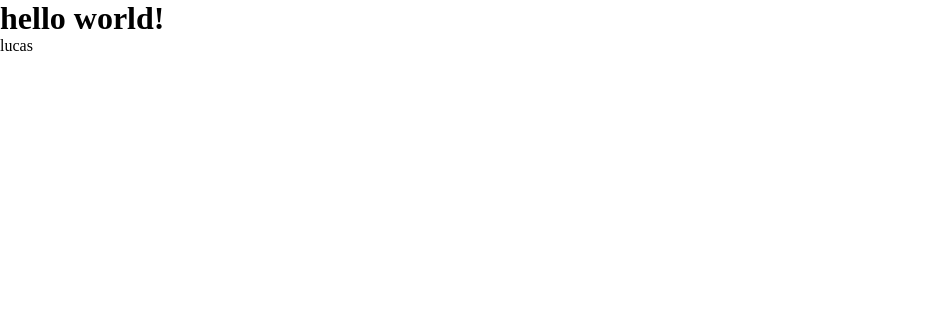
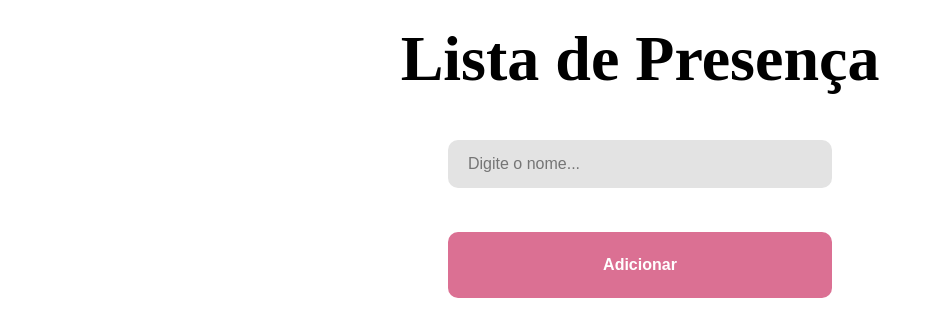
Before and after one commit to Lucas-kechi/First-React-Project, a React (Vite) app: page / in a window 1280 px wide. Shown: the top 336 px of the page, without its empty margins (0-942 px from the left). Built offline with nearby package versions, Linux system fonts and the light colour scheme.

Commit message:
Adicionando css A nosso page home

```diff
--- a/src/pages/Home/index.jsx
+++ b/src/pages/Home/index.jsx
@@ -2,9 +2,10 @@ import './style.css';
 
 export function Home() {
   return ( // abaixo teremos o retorno da função, ela deve retornar apenas um elemento, em resolução aqui usamos uma <div> mas também podemos utilizar um 'fragment', um elemento vazio, <> (conteúdo HTML) </>
-    <div>
-      <h1>hello world!</h1>
-      <p> lucas</p>
+    <div className='container'>
+      <h1>Lista de Presença</h1>
+      <input type="text" placeholder='Digite o nome...' />
+      <button type='button'>Adicionar</button>
     </div>
 
   )
--- a/src/pages/Home/style.css
+++ b/src/pages/Home/style.css
@@ -0,0 +1,40 @@
+.container {
+    height: 40vh;
+    display: flex;
+    align-items: center;
+    flex-direction: column;
+    justify-content: space-around;
+}
+
+.container h1 {
+    font-size: 64px;
+}
+
+.container input {
+    width: 30%;
+    height: 15%;
+
+    padding: 0 20px;
+    border: none;
+    border-radius: 10px;
+    background-color: #E3E3E3;
+    font-size: 16px;
+}
+
+.container button{
+    width: 30%;
+    font-size: 16px;
+    font-weight: 600;
+    padding: 24px;
+
+    color: #FFFFFF;
+    border: none;
+    border-radius: 10px;
+    background-color: palevioletred;
+    cursor: pointer;
+    transition: filter 0.2s;
+}
+
+.container button:hover{
+    filter: brightness(0.9);
+}
```
